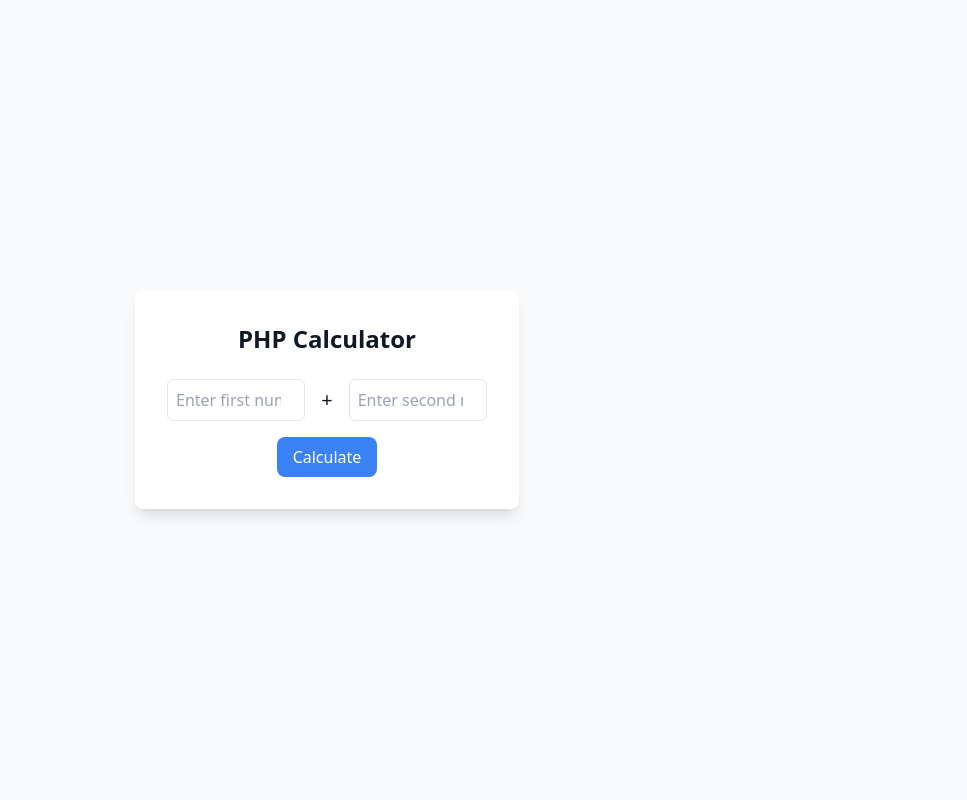
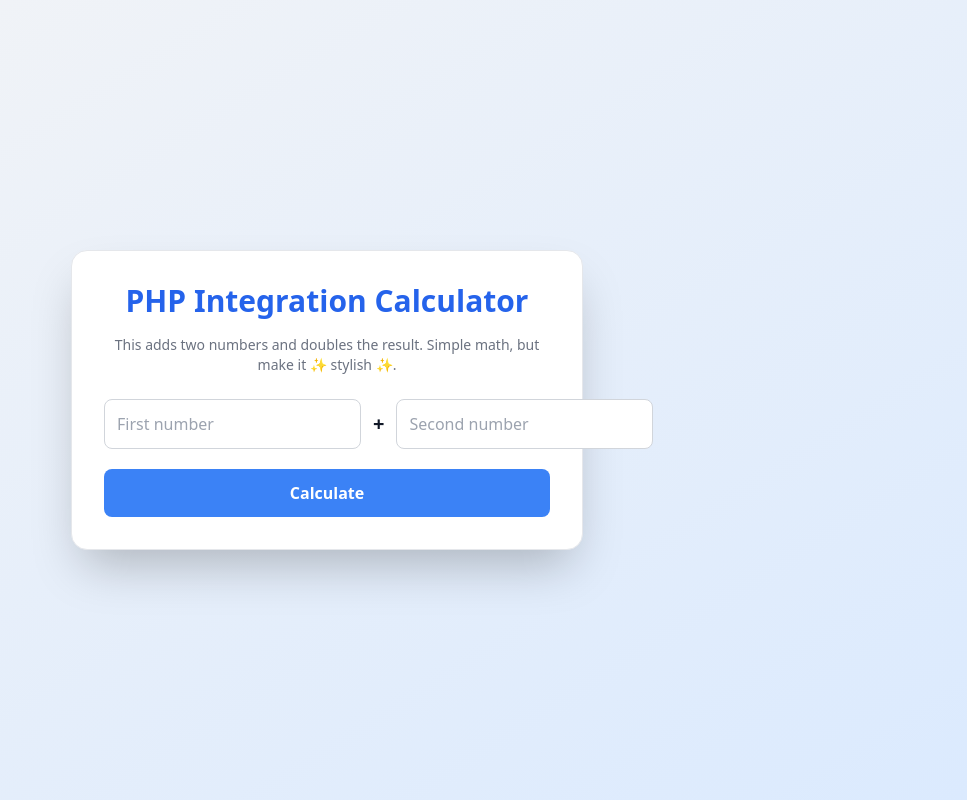
Before and after one commit to Nyfong/PHP-Unit-Test-v1, a PHP site: page / in a window 1280 px wide. Shown: the whole page, without its empty margins (313-1280 px from the left). Run offline with PHP 8.4, Linux system fonts and the light colour scheme; some libraries are stand-ins or nearby versions.

Commit message:
3rd commit 📝

```diff
--- a/public/index.php
+++ b/public/index.php
@@ -2,15 +2,15 @@
 
 require __DIR__ . '/../vendor/autoload.php';
 
-use App\Calculator;
+use App\MathService;
 
-$calc = new Calculator();
+$service = new MathService();
 $result = '';
 
-if ($_SERVER['REQUEST_METHOD'] == 'POST' && isset($_POST['num1']) && isset($_POST['num2'])) {
+if ($_SERVER['REQUEST_METHOD'] === 'POST' && isset($_POST['num1'], $_POST['num2'])) {
     $num1 = $_POST['num1'];
     $num2 = $_POST['num2'];
-    $result = $calc->add($num1, $num2);
+    $result = $service->addAndDouble($num1, $num2); // Integration logic here 🔗
 }
 ?>
 
@@ -19,40 +19,35 @@ if ($_SERVER['REQUEST_METHOD'] == 'POST' && isset($_POST['num1']) && isset($_POS
 <head>
     <meta charset="UTF-8">
     <meta name="viewport" content="width=device-width, initial-scale=1.0">
-    <title>Calculator App</title>
+    <title>PHP Calculator App</title>
     <!-- Tailwind CDN -->
     <script src="https://cdn.tailwindcss.com"></script>
 </head>
-<body class="bg-gray-100 text-gray-900 font-sans">
+<body class="bg-gradient-to-br from-gray-100 to-blue-100 text-gray-900 font-sans">
 
-    <!-- Container -->
-    <div class="flex items-center justify-center min-h-screen bg-gray-50">
+    <div class="flex items-center justify-center min-h-screen px-4">
 
-        <!-- Card -->
-        <div class="bg-white rounded-lg shadow-lg w-96 p-8">
+        <div class="bg-white rounded-2xl shadow-2xl w-full max-w-lg p-8 border border-gray-200">
 
-            <!-- Header -->
-            <h1 class="text-2xl font-semibold text-center mb-6">PHP Calculator</h1>
+            <h1 class="text-3xl font-bold text-center text-blue-600 mb-4">PHP Integration Calculator</h1>
+            <p class="text-center text-gray-500 mb-6 text-sm">This adds two numbers and doubles the result. Simple math, but make it ✨ stylish ✨.</p>
 
-            <!-- Form -->
-            <form action="" method="POST" class="space-y-4">
-                <div class="flex space-x-4">
-                    <input type="number" name="num1" class="w-full p-2 border rounded-md" placeholder="Enter first number" required>
-                    <span class="text-xl my-auto">+</span>
-                    <input type="number" name="num2" class="w-full p-2 border rounded-md" placeholder="Enter second number" required>
+            <form method="POST" class="space-y-5">
+                <div class="flex items-center space-x-3">
+                    <input type="number" name="num1" required class="flex-1 p-3 border border-gray-300 rounded-lg focus:outline-none focus:ring-2 focus:ring-blue-400" placeholder="First number">
+                    <span class="text-xl font-bold">+</span>
+                    <input type="number" name="num2" required class="flex-1 p-3 border border-gray-300 rounded-lg focus:outline-none focus:ring-2 focus:ring-blue-400" placeholder="Second number">
                 </div>
 
-                <div class="flex justify-center mt-4">
-                    <button type="submit" class="bg-blue-500 text-white px-4 py-2 rounded-lg hover:bg-blue-600">Calculate</button>
-                </div>
+                <button type="submit" class="w-full bg-blue-500 hover:bg-blue-600 text-white font-semibold py-3 rounded-lg transition duration-200">Calculate</button>
             </form>
 
-            <!-- Result -->
             <?php if ($result !== ''): ?>
-                <div class="mt-6 text-center text-lg font-semibold text-green-500">
-                    Result: <?php echo $result; ?>
+                <div class="mt-6 bg-green-100 text-green-700 font-medium text-center p-3 rounded-lg shadow-inner">
+                    Result: <?= htmlspecialchars($result) ?>
                 </div>
             <?php endif; ?>
+
         </div>
 
     </div>
--- /dev/null
+++ b/src/MathService.php
@@ -0,0 +1,19 @@
+<?php
+
+namespace App;
+
+class MathService
+{
+    protected Calculator $calculator;
+
+    public function __construct()
+    {
+        $this->calculator = new Calculator();
+    }
+
+    public function addAndDouble($a, $b)
+    {
+        $sum = $this->calculator->add($a, $b);
+        return $sum * 2;
+    }
+}
```
Also changed, not shown: tests/MathServiceTest.php (added, +14 -0 lines), README.md, 1 other file.
